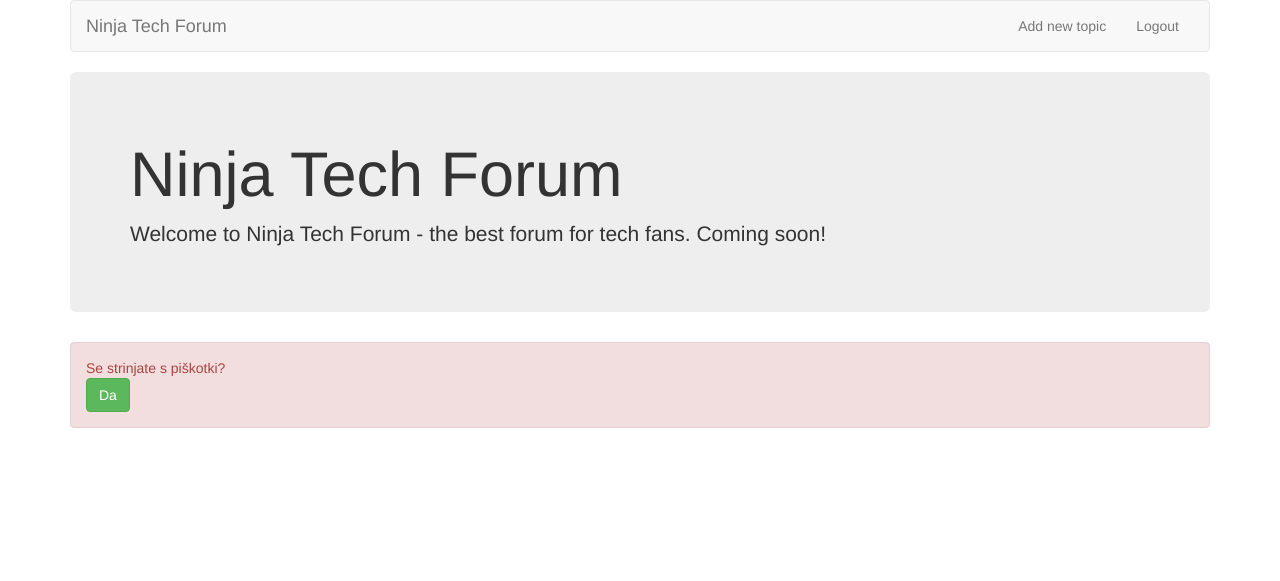
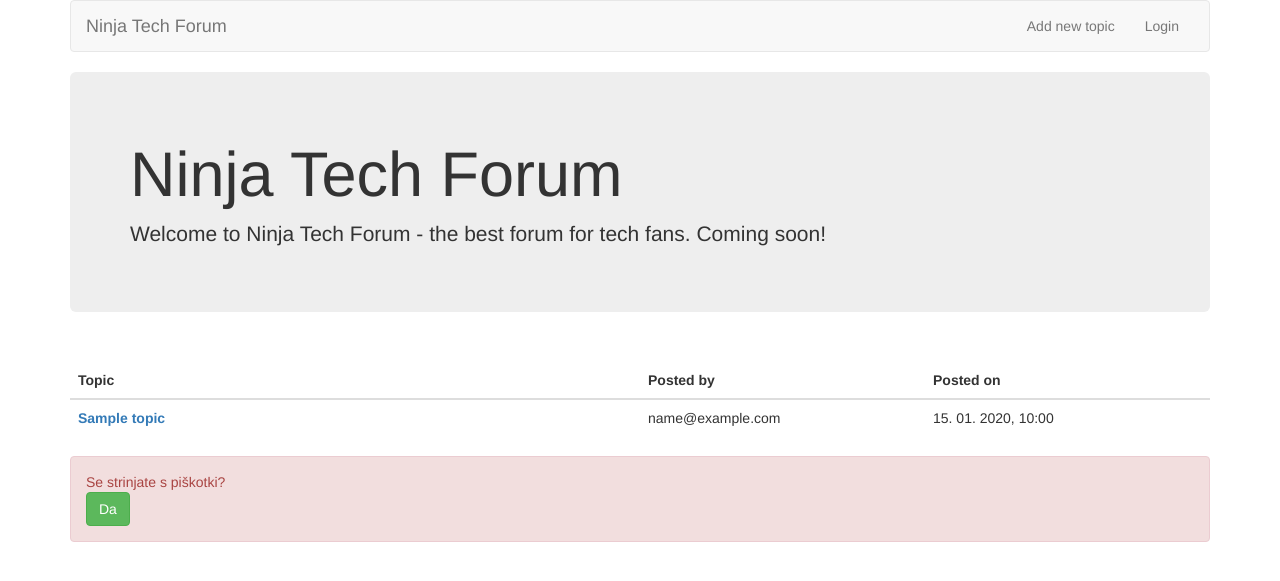
Before and after one commit to fearonviel/ninja-forum, a Python web app: template templates/home.html in a window 1280 px wide. Shown: the top 581 px of the page. Run offline with Jinja, Linux system fonts and the light colour scheme; the template is opened without the code that fills it: most values are stand-ins (such as "Sample title", 1, 10 or a date in 2020); some libraries are stand-ins or nearby versions.

Commit message:
added topic details

```diff
--- a/handlers/base.py
+++ b/handlers/base.py
@@ -2,6 +2,7 @@ import webapp2
 import os
 import jinja2
 from google.appengine.api import users
+from models.topic import Topic
 
 template_dir = os.path.join(os.path.dirname(__file__), "../templates")
 jinja_env = jinja2.Environment(loader=jinja2.FileSystemLoader(template_dir), autoescape=False)
@@ -43,8 +44,10 @@ class BaseHandler(webapp2.RequestHandler):
 
 class MainHandler(BaseHandler):
     def get(self):
+        topics = Topic.query(Topic.deleted == False).order(-Topic.created_at).fetch()
+        params = {"topics": topics}
 
-        return self.render_template("home.html")
+        return self.render_template("home.html", params=params)
 
 
 class CookieHandler(BaseHandler):
--- a/main.py
+++ b/main.py
@@ -1,11 +1,12 @@
 #!/usr/bin/env python
 import webapp2
 from handlers.base import MainHandler, CookieHandler
-from handlers.topics import TopicAddHandler
+from handlers.topics import TopicAddHandler, TopicHandler
 
 
 app = webapp2.WSGIApplication([
     webapp2.Route('/', MainHandler, name="main-page"),
     webapp2.Route('/set-cookie', CookieHandler),
     webapp2.Route('/topic/add', TopicAddHandler, name="topic-add"),
+    webapp2.Route('/topic/<topic_id:\d+>', TopicHandler, name="topic-details"),
 ], debug=True)
--- a/templates/base.html
+++ b/templates/base.html
@@ -32,9 +32,9 @@
                   <ul class="nav navbar-nav navbar-right">
                       <li><a href="/topic/add">Add new topic</a></li>
                       {% if user %}
-                      <li><a href="{{ logout_url}}">Login</a></li>
+                      <li><a href="{{ logout_url}}">Logout</a></li>
                       {% else %}
-                      <li><a href="{{ login_url}}">Logout</a></li>
+                      <li><a href="{{ login_url}}">Login</a></li>
                       {% endif %}
                   </ul>
                 </div><!-- /.navbar-collapse -->
--- a/templates/home.html
+++ b/templates/home.html
@@ -14,5 +14,30 @@
 
     {% endif %}
 
+    <br>
+    <table class="table table-hover">
+        <thead>
+            <tr>
+                <th class="col-md-6">Topic</th>
+                <th class="col-md-3">Posted by</th>
+                <th class="col-md-3">Posted on</th>
+            </tr>
+        </thead>
+        <tbody class="table-align">
+
+            {% for topic in topics %}
+
+                <tr>
+                    <td><a class="link-not-blue" href="/topic/{{ topic.key.id() }}"><strong>{{ topic.title }}</strong></a></td>
+                    <td>{{ topic.user_email }}</td>
+                    <td>{{ topic.created_at.strftime('%d. %m. %Y, %H:%M') }}</td>
+                </tr>
+
+            {% endfor %}
+
+        </tbody>
+    </table>
+
+
 
 {% endblock content %}
--- a/templates/topic_add.html
+++ b/templates/topic_add.html
@@ -8,7 +8,7 @@
         <form method="post">
             <div class="form-group">
                 <label>Title</label>
-                <input type="text" class="form-control" rows="6" required>
+                <input name="title" type="text" class="form-control" rows="6" required>
             </div>
 
             <div class="form-group">
```
Also changed, not shown: handlers/topics.py (+8 -1 lines), index.yaml (added, +17 -0 lines), templates/topic.html (added, +17 -0 lines).
